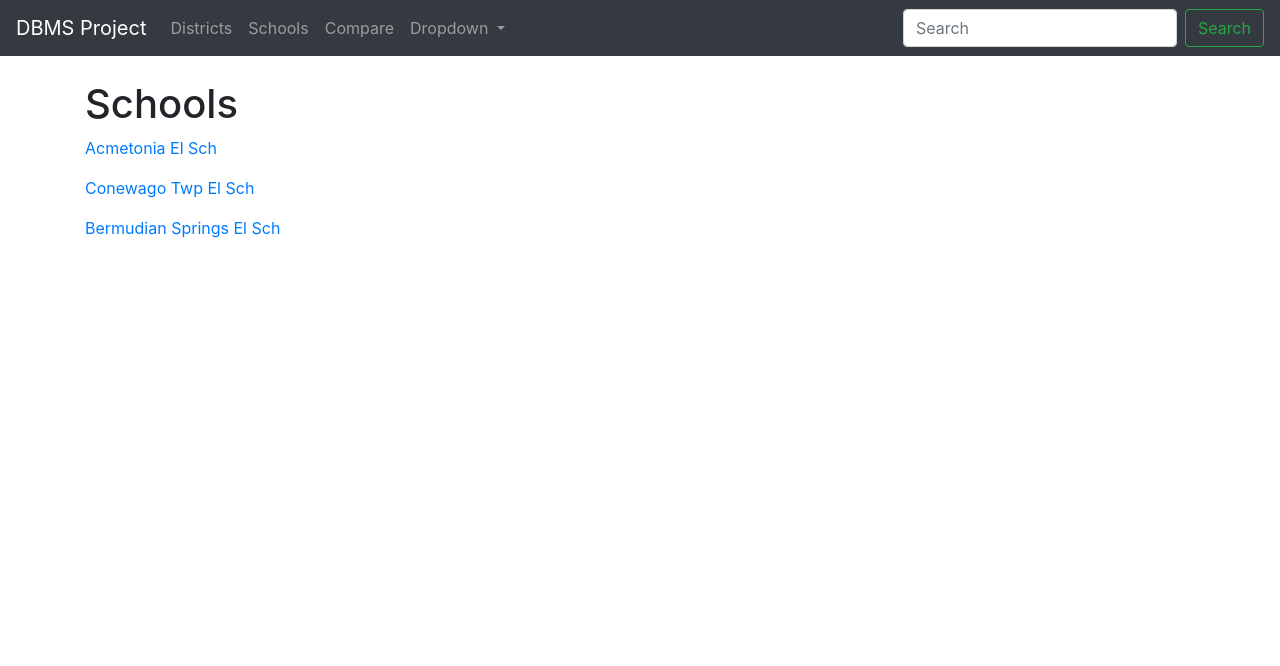
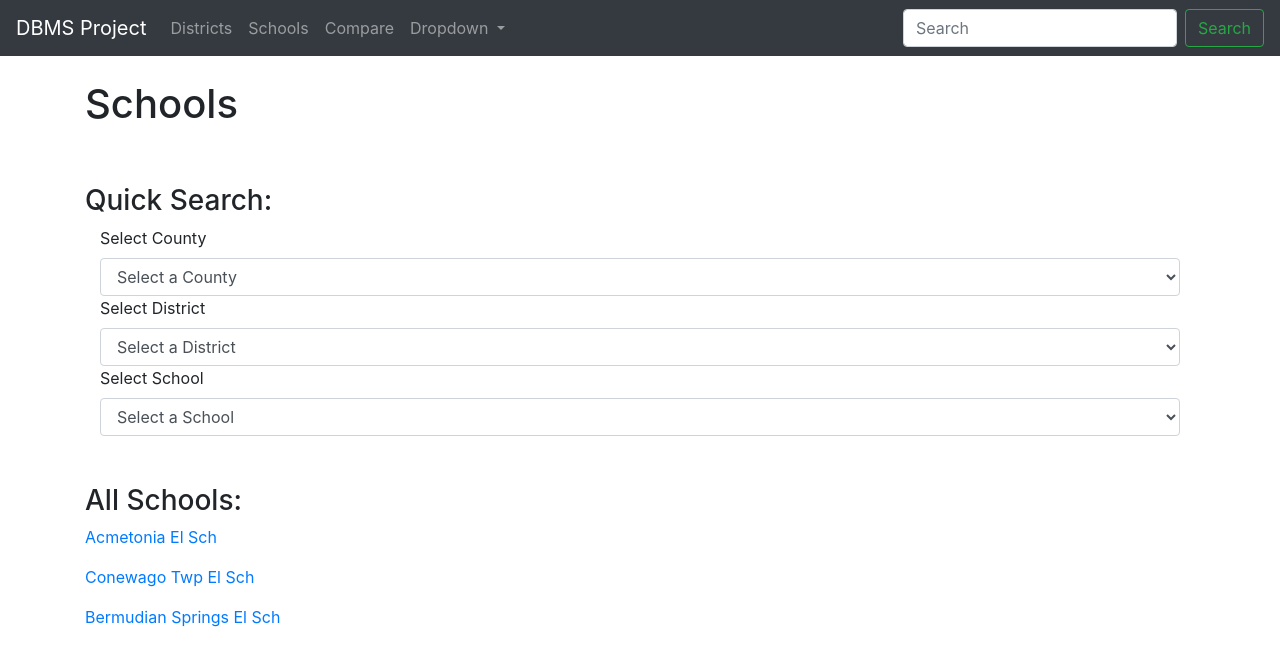
Before and after one commit to caleK1/dbms_proj, a Django app: page /schools in a window 1280 px wide. Shown: the top 666 px of the page. Run offline with Django 5.2, Linux system fonts and the light colour scheme; data comes from the database, SQL or seed files in the repository; some libraries are stand-ins or nearby versions.

Commit message:
Added a quick search option for searching for a district or school.

```diff
--- a/proj/proj/settings.py
+++ b/proj/proj/settings.py
@@ -25,7 +25,7 @@ SECRET_KEY = 'django-insecure-o7!g#v!%gbx-c!zwn7qp5^ravk#6u)kyzc=rg_tfrc8o_g3b5m
 # SECURITY WARNING: don't run with debug turned on in production!
 DEBUG = True
 
-ALLOWED_HOSTS = []
+ALLOWED_HOSTS = ['localhost', '*']
 
 
 # Application definition
--- a/proj/proj_display/templates/school_list.html
+++ b/proj/proj_display/templates/school_list.html
@@ -3,7 +3,48 @@
 {% block content %}
 
 	<h1>Schools</h1>
+	<br></br>
+	<h3>Quick Search:</h3>
 
+	<div class="container">
+	    <form method="GET" action="{% url 'list-schools' %}">
+			    <label for="schoolListSelectCounty">Select County</label>
+			    <select class="form-control" id="schoolListSelectCounty" name="schoolListCounty" onchange="this.form.submit()">
+
+			       	<option value="" {% if not selected_county %} disabled selected{% endif %}>Select a County</option>
+
+			        {% for county in county_list %}
+				        <option value="{{ county.county_id }}" {% if selected_county.county_id == county.county_id %}selected{% endif %}>{{ county.county_name }}</option>
+			        {% endfor %}
+			    </select>
+
+	            <label for="schoolListSelectDistrict">Select District</label>
+	            <select class="form-control" id="schoolListSelectDistrict" name="schoolListDistrict" onchange="this.form.submit()">
+	            	<option value="" {% if not selected_district %}disabled selected{% endif %}>Select a District</option>
+
+	           		{% for district in dist_in_county %}
+		           		<option value="{{ district.district_aun }}" {% if selected_district.district_aun == district.district_aun %}selected{% endif %}>{{ district.district_name }}</option>
+	           		{% endfor %}
+	           	</select>
+
+	           	<label for="schoolListSelectSchool">Select School</label>
+	            <select class="form-control" id="schoolListSelectSchool" name="schoolListSchool" onchange="this.form.submit()">
+	            	<option value="" {% if not selected_school %}disabled selected{% endif %}>Select a School</option>
+
+	           		{% for school in schools_in_dist %}
+		           		<option value="{{ school.school_id }}" {% if selected_school.school_id == school.school_id %}selected{% endif %}>{{ school.school_name }}</option>
+	           		{% endfor %}
+	           	</select>
+		</form>
+
+		{% if selected_school %}
+			<p><a href="{% url 'school-view' selected_school.school_id %}">{{ selected_school.school_name}}</p></a>
+		{% endif %}
+		<br></br>
+
+	</div>
+
+	<h3>All Schools:</h3>
 	{% for school in school_list %}
 		<p><a href="{% url 'school-view' school.school_id %}">{{ school.school_name }}</p></a>
 	{% endfor %}
--- a/proj/proj_display/views.py
+++ b/proj/proj_display/views.py
@@ -14,11 +14,39 @@ def districts(request):
     district_list = District.objects.all()
     county_list = County.objects.all()
     context = {'district_list': district_list, 'county_list': county_list}
+
+    selected_county = request.GET.get('districtListCounty', None)
+    if selected_county:
+        context['selected_county'] = County.objects.get(county_id=selected_county)
+        context['dist_in_county'] = District.objects.filter(county_id=selected_county)
+
+    selected_district = request.GET.get('districtListDistrict', None)
+    if selected_district:
+        context['selected_district'] = District.objects.get(district_aun=selected_district)
+
     return render(request, 'district_list.html', context)
 
 def schools(request):
+    district_list = District.objects.all()
+    county_list = County.objects.all()
     school_list = School.objects.all()
-    return render(request, 'school_list.html', {'school_list': school_list})
+    context = {'district_list': district_list, 'county_list': county_list, 'school_list': school_list}
+
+    selected_county = request.GET.get('schoolListCounty', None)
+    if selected_county:
+        context['selected_county'] = County.objects.get(county_id=selected_county)
+        context['dist_in_county'] = District.objects.filter(county_id=selected_county)
+
+    selected_district = request.GET.get('schoolListDistrict', None)
+    if selected_district:
+        context['selected_district'] = District.objects.get(district_aun=selected_district)
+        context['schools_in_dist'] = School.objects.filter(district_aun=selected_district)
+
+    selected_school = request.GET.get('schoolListSchool', None)
+    if selected_school:
+        context['selected_school'] = School.objects.get(school_id=selected_school)
+
+    return render(request, 'school_list.html', context)
 
 def district_view(request, district_aun):
     district = District.objects.get(district_aun=district_aun)
```
Also changed, not shown: proj/proj_display/templates/district_list.html (+34 -1 lines).
